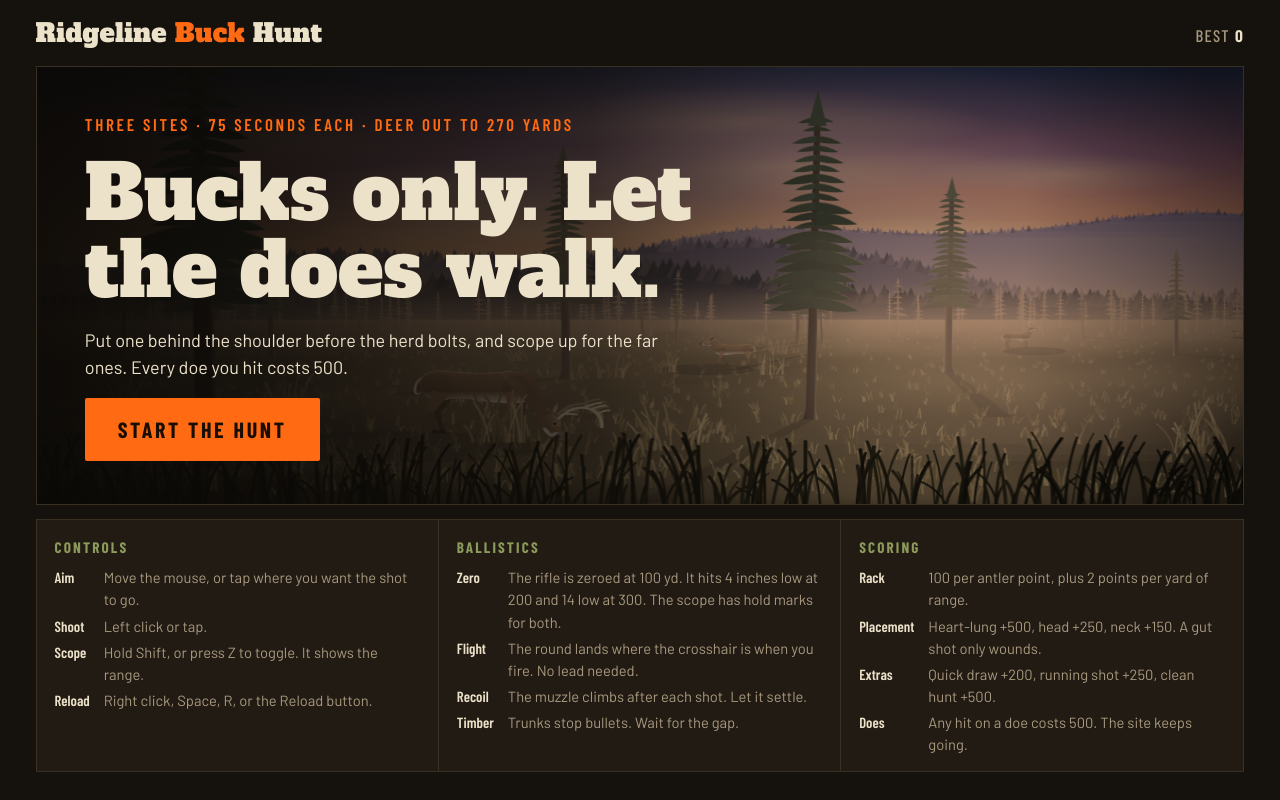
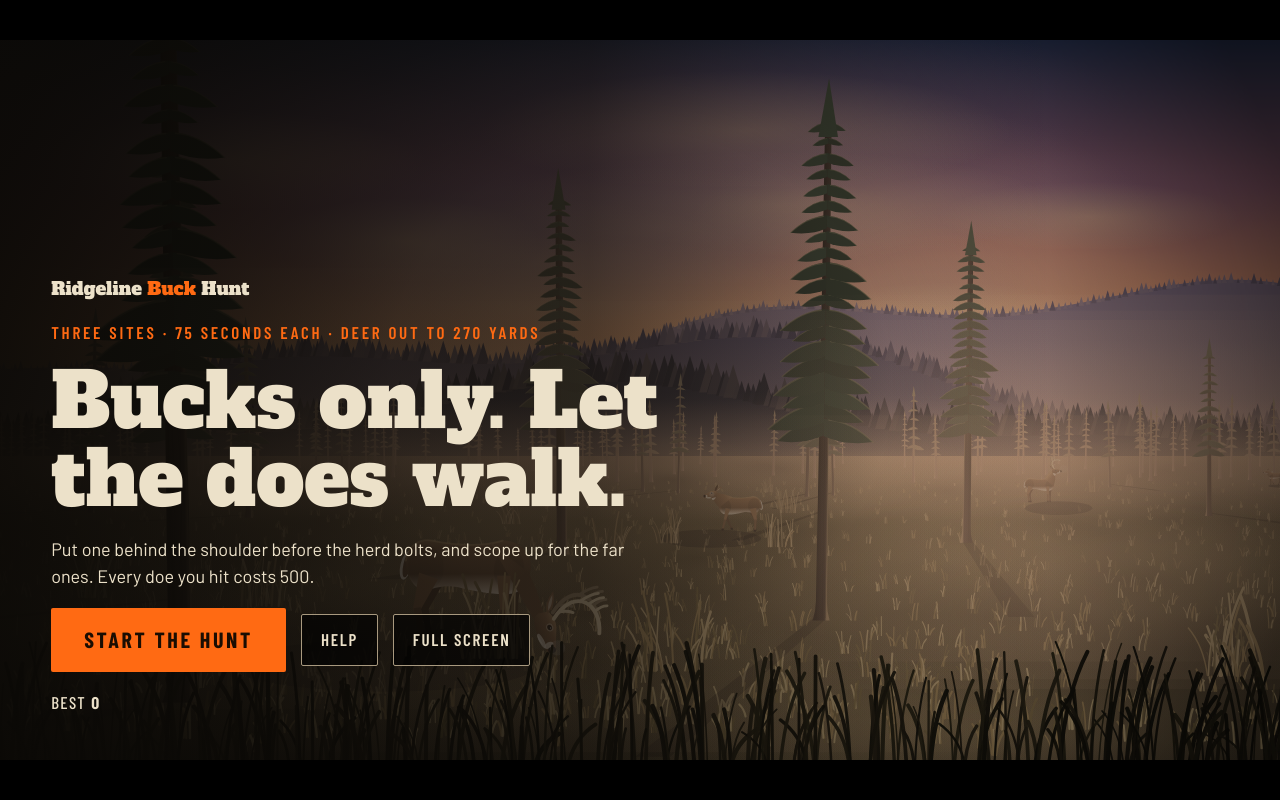
Before and after one commit to reglee99/Ridgeline-Buck-Hunt, a plain HTML site: page index.html in a window 1280 px wide. Drawn offline with nearby package versions, Linux system fonts and the light colour scheme; animation ran at ten frames a second.

Commit message:
Add files via upload

```diff
--- a/index.html
+++ b/index.html
@@ -17,17 +17,24 @@
   --hud:"Barlow Condensed","Arial Narrow",system-ui,sans-serif;
 }
 html,body{height:100%}
-body{background:var(--bark);color:var(--bone);font-family:var(--body);font-size:16px;line-height:1.5;
-  padding-left:max(16px,env(safe-area-inset-left,0px));padding-right:max(16px,env(safe-area-inset-right,0px));padding-block:14px 28px;
-  display:flex;flex-direction:column;gap:14px;align-items:center}
-.bar,.notes,.stage{width:min(100%,calc((100vh - 7.5rem)*16/9));min-width:min(100%,620px);max-width:1400px}
+body{background:#000;color:var(--bone);font-family:var(--body);font-size:16px;line-height:1.5;margin:0;overflow:hidden;display:grid;place-items:center}
+.stage{width:min(100vw,calc(100vh*16/9));width:min(100vw,calc(100dvh*16/9))}
+.row{display:flex;gap:1.2cqw;align-items:center;flex-wrap:wrap}
+.brand{margin:0;font-family:var(--display);font-size:clamp(14px,2.2cqw,26px);color:var(--bone)}
+.brand span{color:var(--blaze)}
+.overlay .best{font-size:clamp(11px,1.5cqw,17px)}
+.help{position:fixed;inset:0;z-index:20;background:rgba(10,8,5,.9);overflow:auto;display:flex;align-items:center;justify-content:center;
+  padding:max(16px,env(safe-area-inset-top,0px)) max(16px,env(safe-area-inset-right,0px)) max(16px,env(safe-area-inset-bottom,0px)) max(16px,env(safe-area-inset-left,0px))}
+.help-card{width:min(100%,1100px);margin:auto;display:flex;flex-direction:column;gap:14px}
+.help .hudbtn{font-size:15px}
+.bar .grp{display:flex;align-items:center;gap:16px}
 .bar{display:flex;justify-content:space-between;align-items:baseline;gap:12px;flex-wrap:wrap}
 .bar h1{font-family:var(--display);font-weight:400;font-size:clamp(1.15rem,2.6vw,1.6rem);margin:0;letter-spacing:.01em}
 .bar h1 span{color:var(--blaze)}
 .best{margin:0;font-family:var(--hud);font-size:1.05rem;letter-spacing:.08em;text-transform:uppercase;color:var(--dim)}
 .best b{color:var(--bone);font-variant-numeric:tabular-nums}
 
-.stage{position:relative;aspect-ratio:16/9;background:#000;border:1px solid var(--seam);overflow:hidden;container-type:inline-size;user-select:none;-webkit-user-select:none}
+.stage{position:relative;aspect-ratio:16/9;max-height:100vh;background:#000;overflow:hidden;container-type:inline-size;user-select:none;-webkit-user-select:none}
 .stage canvas{position:absolute;inset:0;width:100%;height:100%;display:block}
 .stage.live canvas{cursor:none;touch-action:none}
 
@@ -79,10 +86,7 @@ button:focus-visible{outline:3px solid var(--bone);outline-offset:2px}
 </head>
 <body>
 
-<header class="bar">
-  <h1>Ridgeline <span>Buck</span> Hunt</h1>
-  <p class="best">Best <b id="best">0</b></p>
-</header>
+
 
 <div class="stage" id="stage">
   <canvas id="cv" width="1280" height="720" aria-label="Hunting lane. Aim with the pointer and click to shoot."></canvas>
@@ -98,25 +102,45 @@ button:focus-visible{outline:3px solid var(--bone);outline-offset:2px}
     <div class="btns">
       <button class="hudbtn primary" id="bReload" type="button">Reload</button>
       <button class="hudbtn" id="bMute" type="button" aria-pressed="false">Sound on</button>
+      <button class="hudbtn" data-help type="button">Help</button>
+      <button class="hudbtn" data-fs type="button">Full screen</button>
     </div>
   </div>
   <div class="banner" id="reloadMsg" hidden>Reload</div>
 
   <div class="overlay" id="ovTitle">
+    <p class="brand">Ridgeline <span>Buck</span> Hunt</p>
     <p class="eyebrow">Three sites · 75 seconds each · deer out to 270 yards</p>
     <h2>Bucks only. Let the does walk.</h2>
     <p>Put one behind the shoulder before the herd bolts, and scope up for the far ones. Every doe you hit costs 500.</p>
-    <button class="go" id="bStart" type="button">Start the hunt</button>
+    <div class="row">
+      <button class="go" id="bStart" type="button">Start the hunt</button>
+      <button class="hudbtn" data-help type="button">Help</button>
+      <button class="hudbtn" data-fs type="button">Full screen</button>
+    </div>
+    <p class="best">Best <b class="bestv">0</b></p>
   </div>
 
   <div class="overlay" id="ovSum" hidden>
     <p class="eyebrow" id="sumEyebrow"></p>
     <h2 id="sumTitle"></h2>
     <ul class="tally" id="sumRows"></ul>
-    <button class="go" id="bNext" type="button">Next site</button>
+    <div class="row">
+      <button class="go" id="bNext" type="button">Next site</button>
+      <button class="hudbtn" data-help type="button">Help</button>
+    </div>
   </div>
 </div>
 
+<div class="help" id="help" hidden role="dialog" aria-modal="true" aria-labelledby="helpTitle">
+  <div class="help-card">
+    <header class="bar">
+      <h1 id="helpTitle">Ridgeline <span>Buck</span> Hunt</h1>
+      <div class="grp">
+        <p class="best">Best <b class="bestv">0</b></p>
+        <button class="hudbtn primary" id="bClose" type="button">Close</button>
+      </div>
+    </header>
 <div class="notes">
   <section>
     <h3>Controls</h3>
@@ -125,6 +149,7 @@ button:focus-visible{outline:3px solid var(--bone);outline-offset:2px}
       <dt>Shoot</dt><dd>Left click or tap.</dd>
       <dt>Scope</dt><dd>Hold Shift, or press Z to toggle. It shows the range.</dd>
       <dt>Reload</dt><dd>Right click, Space, R, or the Reload button.</dd>
+      <dt>Help</dt><dd>H or the Help button. The hunt pauses while this is open. Esc closes it.</dd>
     </dl>
   </section>
   <section>
@@ -145,6 +170,8 @@ button:focus-visible{outline:3px solid var(--bone);outline-offset:2px}
       <dt>Does</dt><dd>Any hit on a doe costs 500. The site keeps going.</dd>
     </dl>
   </section>
+</div>
+  </div>
 </div>
 
 <script>
@@ -499,7 +526,7 @@ const snd=(()=>{let ac,nb,master,echo,muted=false;
 
 /* ---------- game state ---------- */
 let best=0;try{best=+localStorage.getItem('ridgeline-best')||0;}catch(e){}
-$('best').textContent=best.toLocaleString();
+document.querySelectorAll('.bestv').forEach(e=>e.textContent=best.toLocaleString());
 const G={mode:'title',site:0,score:0,time:45,clock:0,T:0,shells:3,reload:0,shots:0,hits:0,deer:[],spawns:[],tags:[],pops:[],puffs:[],breath:[],bul:[],
   flash:0,shake:0,kick:0,px:W/2,py:H/2,ax:W/2,ay:H/2,mouse:false,scope:false,amb:2,caw:8,introT:0,endT:0,endReason:'',scene:null,lastSec:-1};
 
@@ -617,7 +644,7 @@ function endSite(){
     const v=G.score,rank=v>=45000?'Legend of the Ridge':v>=30000?'Trophy Hunter':v>=18000?'Sharpshooter':v>=8000?'Meat Hunter':'Greenhorn';
     title+=' '+rank+'.';
     addRow(ul,'Final score',v.toLocaleString(),'sum');
-    if(v>best){best=v;try{localStorage.setItem('ridgeline-best',String(best));}catch(e){}$('best').textContent=best.toLocaleString();addRow(ul,'New personal best','','');}
+    if(v>best){best=v;try{localStorage.setItem('ridgeline-best',String(best));}catch(e){}document.querySelectorAll('.bestv').forEach(e=>e.textContent=best.toLocaleString());addRow(ul,'New personal best','','');}
     $('bNext').textContent='Hunt again';
   }else{addRow(ul,'Score so far',G.score.toLocaleString(),'sum');$('bNext').textContent='Next site';}
   $('sumTitle').textContent=title;$('hScore').textContent=G.score.toLocaleString();
@@ -768,7 +795,21 @@ cv.addEventListener('pointerdown',e=>{
   if(e.button===0){if(touch)fire(x,y,true);else fire(x+(G.ax-G.px),y+(G.ay-G.py),false);}
 });
 cv.addEventListener('contextmenu',e=>e.preventDefault());
+const helpEl=$('help');let helpFrom=null;
+function openHelp(){helpFrom=document.activeElement;helpEl.hidden=false;G.paused=true;G.scope=false;$('bClose').focus({preventScroll:true});}
+function closeHelp(){helpEl.hidden=true;G.paused=false;if(helpFrom&&helpFrom.focus)helpFrom.focus({preventScroll:true});}
+document.querySelectorAll('[data-help]').forEach(b=>b.addEventListener('click',openHelp));
+$('bClose').addEventListener('click',closeHelp);
+helpEl.addEventListener('click',e=>{if(e.target===helpEl)closeHelp();});
+const fsOK=!!(document.fullscreenEnabled&&document.documentElement.requestFullscreen);
+document.querySelectorAll('[data-fs]').forEach(b=>{
+  if(!fsOK){b.hidden=true;return;}
+  b.addEventListener('click',()=>{if(document.fullscreenElement)document.exitFullscreen().catch(()=>{});else document.documentElement.requestFullscreen().catch(()=>{});});
+});
+document.addEventListener('fullscreenchange',()=>document.querySelectorAll('[data-fs]').forEach(b=>b.textContent=document.fullscreenElement?'Exit full screen':'Full screen'));
 addEventListener('keydown',e=>{
+  if(!helpEl.hidden){if(e.key==='Escape'||e.code==='KeyH'){e.preventDefault();closeHelp();}return;}
+  if(e.code==='KeyH'&&!e.repeat){openHelp();return;}
   if(e.key==='Shift'){G.scope=true;return;}
   if(e.target.tagName==='BUTTON')return;
   if(e.code==='KeyZ'&&!e.repeat)G.scope=!G.scope;
@@ -790,7 +831,7 @@ spawn({buck:true,lane:4,dir:1,pts:10},470,'feed');spawn({buck:false,lane:2,dir:-
 let last=performance.now();
 function frame(now){
   const dt=Math.min(.05,(now-last)/1000);last=now;
-  update(dt);draw();requestAnimationFrame(frame);
+  if(!G.paused)update(dt);draw();requestAnimationFrame(frame);
 }
 draw();requestAnimationFrame(frame);
 })();
```
